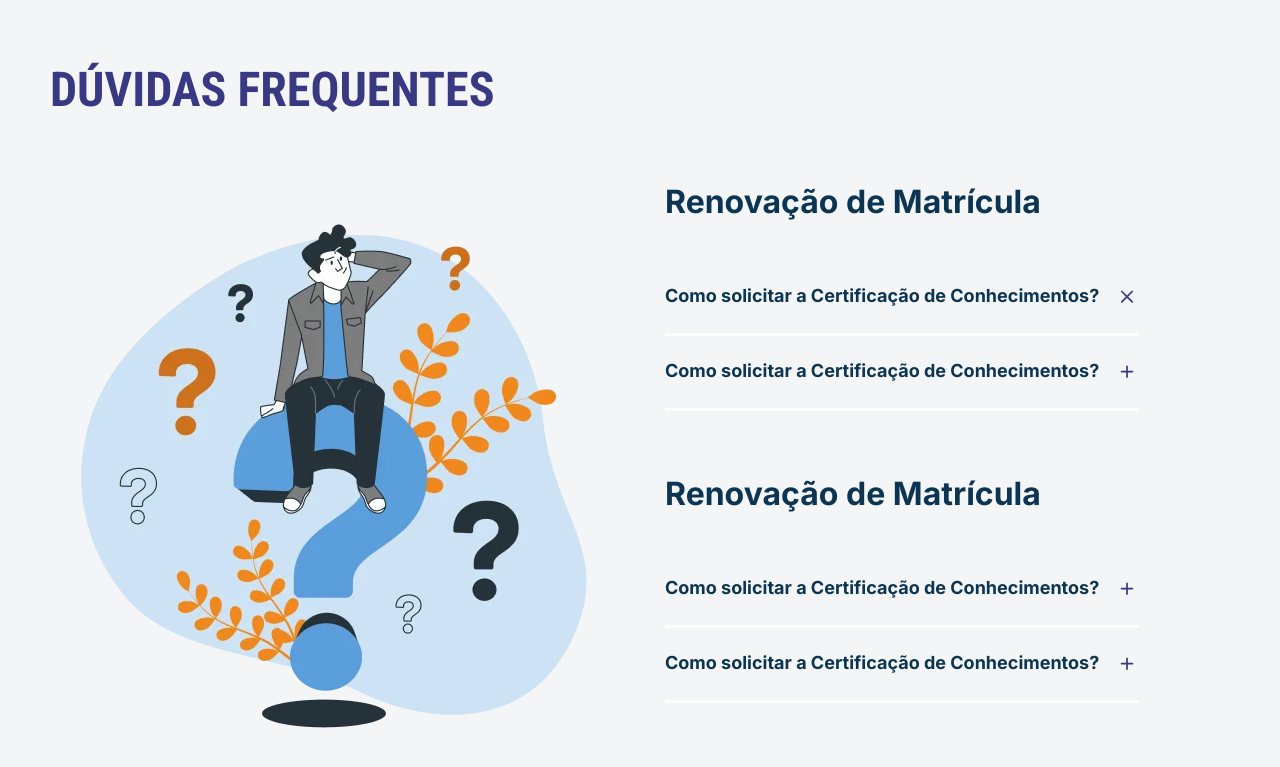
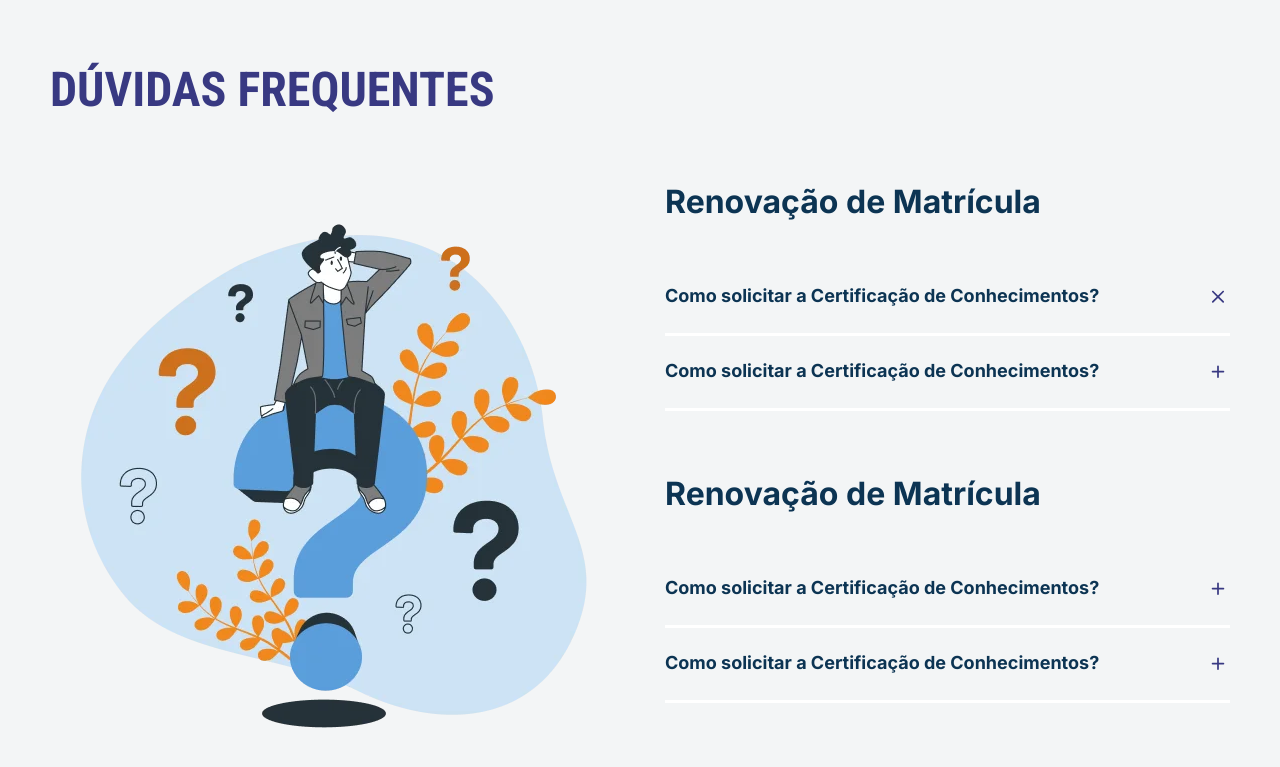
Before and after one commit to mayconalex/tads-faq, a plain HTML site: page index.html in a window 1280 px wide. Shown: the part 99-866 px from the top of the page. Drawn offline with Linux system fonts and the light colour scheme.

Commit message:
:iphone: ajuste de responsividade

```diff
--- a/assets/css/styles.css
+++ b/assets/css/styles.css
@@ -74,6 +74,7 @@ main.main {
 }
 
 main.main .topics {
+    width: 100%;
     display: flex;
     flex-direction: column;
     gap: 6.4rem;
@@ -124,7 +125,3 @@ p strong {
 .hidden {
     display: none;
 }
-
-/* main.main button.question:hover {
-    background-color: white;
-} */
```
